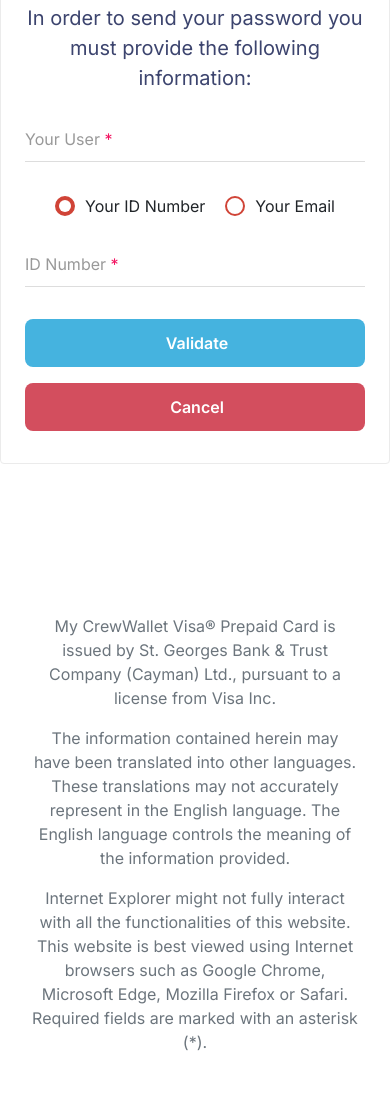
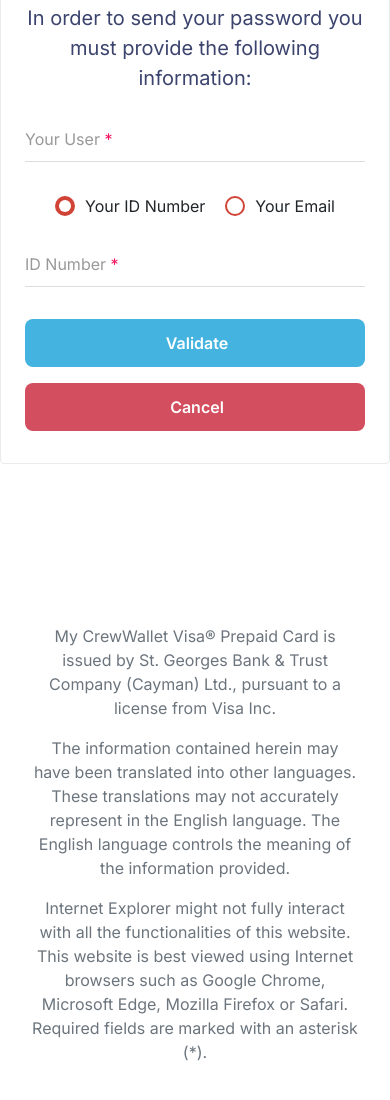
Before and after one commit to farhannhdyt/authentication-page, a plain HTML site: page forgot-password.html in a window 390 px wide. Shown: the part 178-1278 px from the top of the page. Drawn offline with nearby package versions, Linux system fonts and the light colour scheme; some icons are missing.

Commit message:
fix spacing responsive mobile

```diff
--- a/css/forgot-password.css
+++ b/css/forgot-password.css
@@ -254,7 +254,7 @@ footer p {
 
 @media (max-width: 768px) {
   .background-auth {
-    height: 90vh;
+    height: 95vh;
     background-size: contain;
     align-items: flex-start;
   }
@@ -273,6 +273,10 @@ footer p {
     flex-direction: column;
     row-gap: 16px;
   }
+
+  footer {
+    padding-top: 0;
+  }
 }
 
 @media (min-width: 768px) and (max-width: 997.98px) {
--- a/css/forgot-username.css
+++ b/css/forgot-username.css
@@ -254,7 +254,7 @@ footer p {
 
 @media (max-width: 767.98px) {
   .background-auth {
-    height: 90vh;
+    height: 82vh;
     background-size: contain;
     align-items: flex-start;
   }
@@ -273,6 +273,10 @@ footer p {
     flex-direction: column;
     row-gap: 16px;
   }
+
+  footer {
+    padding-top: 0;
+  }
 }
 
 @media (min-width: 768px) and (max-width: 997.98px) {
--- a/css/login.css
+++ b/css/login.css
@@ -202,6 +202,10 @@ footer p {
   .login-container {
     margin-left: 16px;
     margin-right: 16px;
-    margin-top: 56px;
+    margin-top: 72px;
+  }
+
+  footer {
+    padding-top: 0;
   }
 }
```
